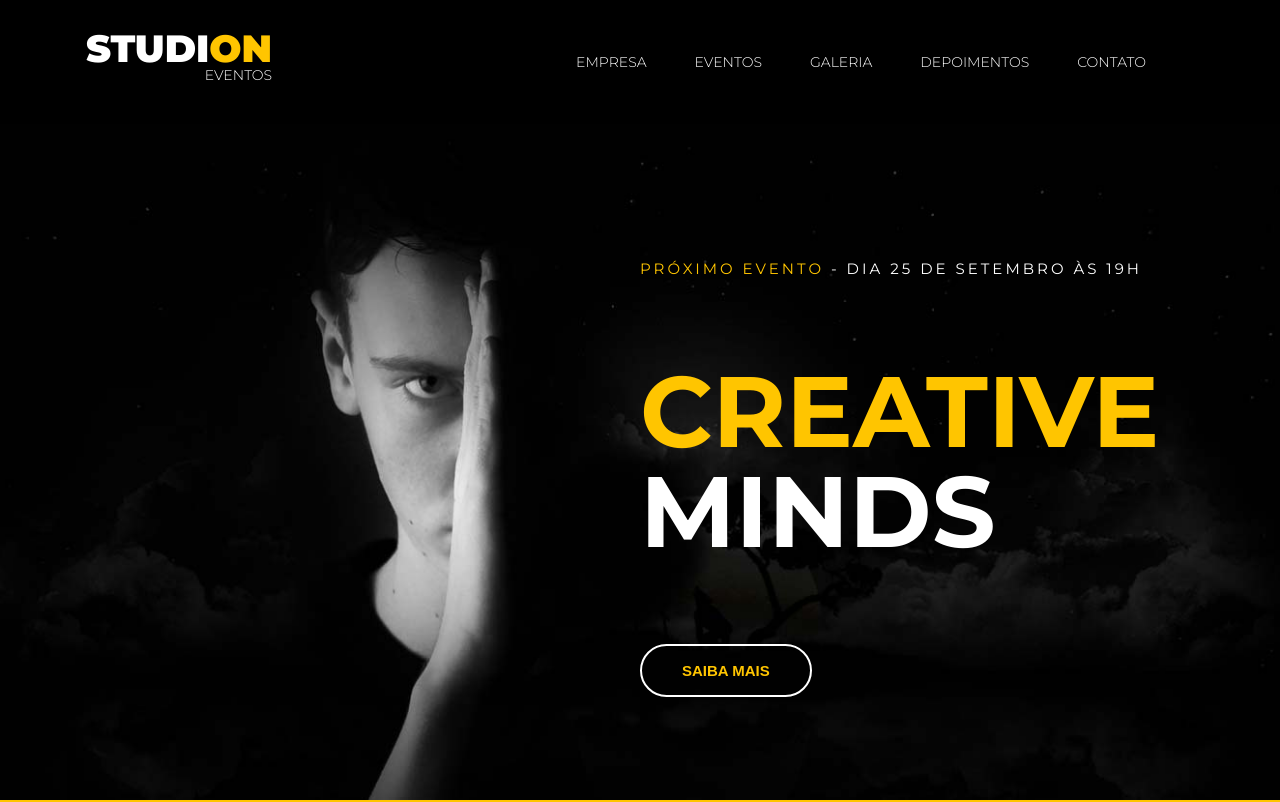
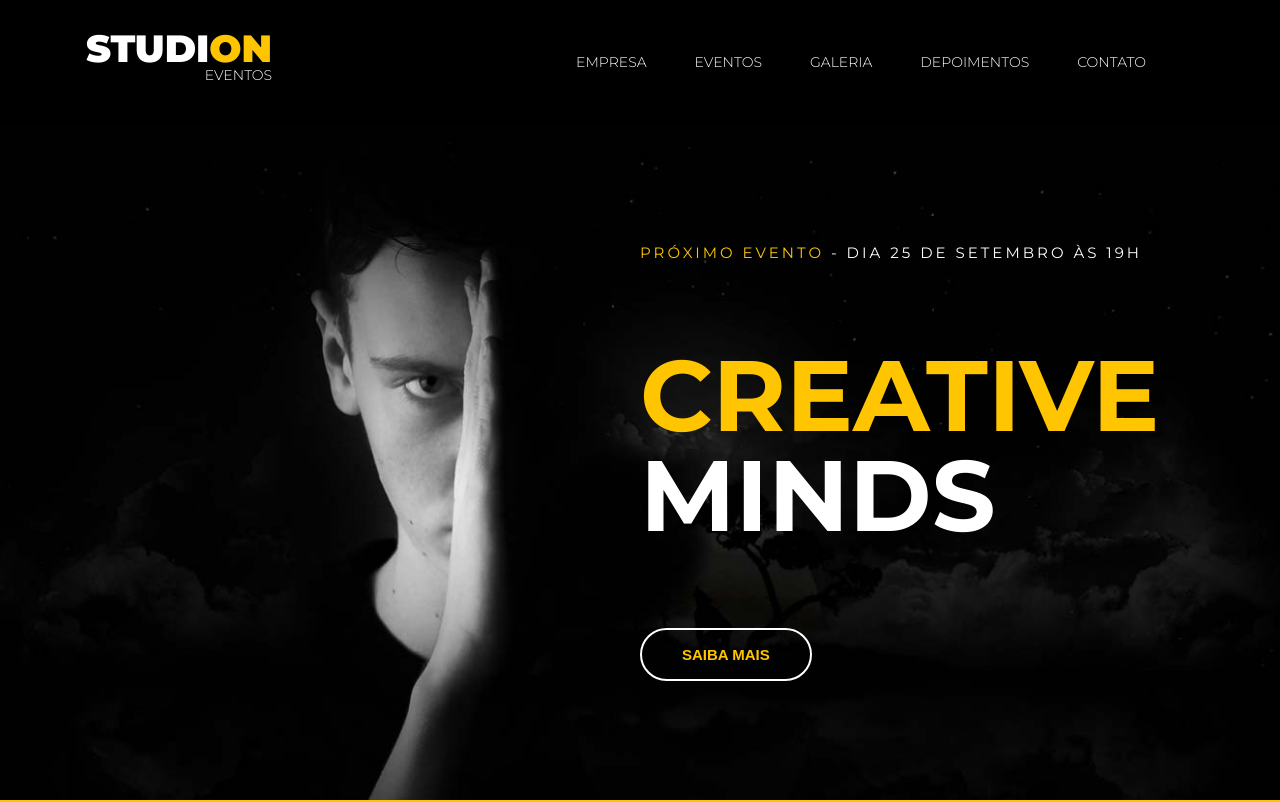
Before and after one commit to danielsilveira-dev/studion, a website: page src/index.html in a window 1280 px wide. Shown: the top 802 px of the page. Drawn offline with Linux system fonts and the light colour scheme.

Commit message:
feat(Update html and CSS files)

```diff
--- a/src/index.html
+++ b/src/index.html
@@ -59,12 +59,14 @@
                         alt="Studion Banner"
                     />
                     <div class="slide__copy">
+                        <div class="slide__copy__container">
                             <h6>
                                 <span class="copy--primary">Próximo Evento</span> - Dia 25 de
                                 setembro às 19h
                             </h6>
                             <h2><span class="copy--primary">Creative</span> Minds</h2>
                             <button class="btn btn--slide">Saiba mais</button>
+                        </div>
                     </div>
                 </div>
             </div>
--- a/src/style.css
+++ b/src/style.css
@@ -111,13 +111,21 @@ ul{
 .slide__copy {
     position: absolute;
     top: 6.25rem;
-    left: 50vw;
+    top: 0;
+    left: 0;
+    width: 100%;
+    height: 100%;
+
+    display: grid;
+    padding-left: 50vw;
+    align-items: center;
 }
 .slide__copy h6{
     font-size: 0.9375rem;
     font-weight: 400; /* Equivalente ao peso da fonte que é "Regular" */
     text-transform: uppercase;
     letter-spacing: 0.1875rem;
+    margin: 0;
 }
 .slide__copy h2{
     font-size: 6.25rem;
```
Lines whose indentation alone changed are shown as unchanged.
